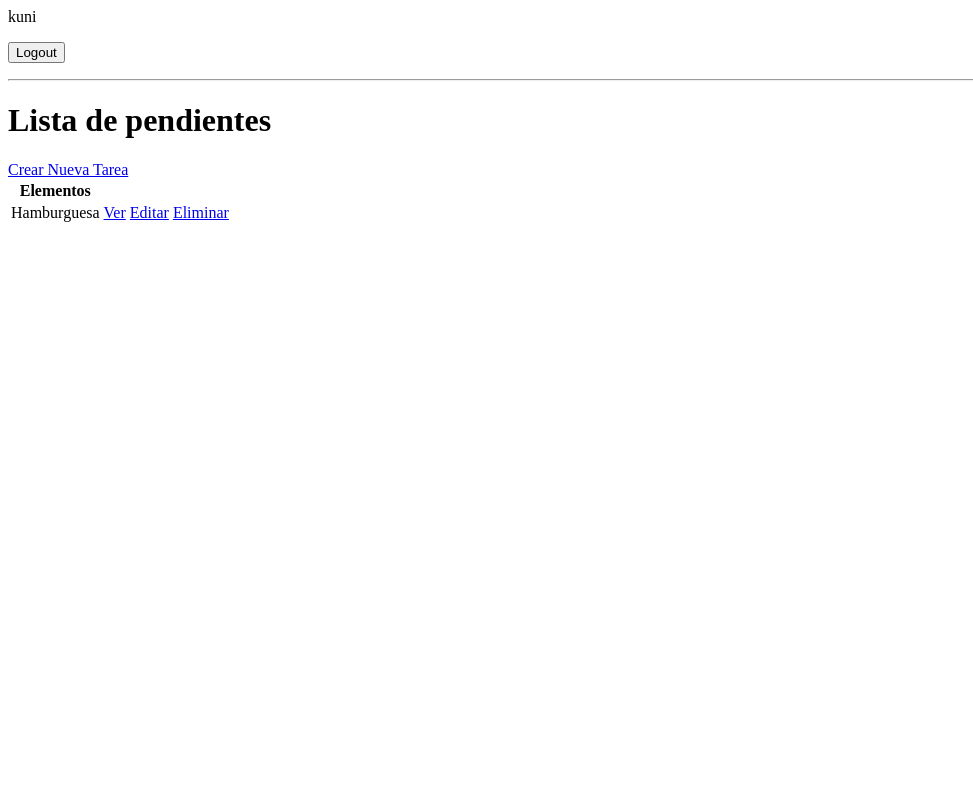
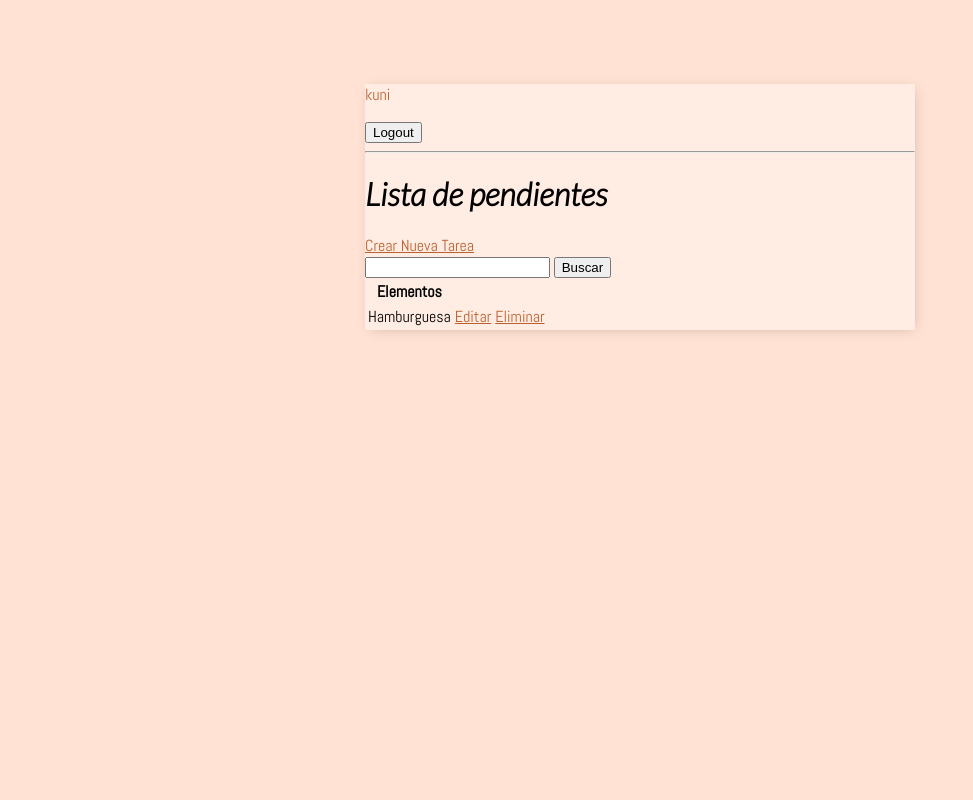
Before and after one commit to SamuelColmanBjj/task-project, a Django app: page / in a window 1280 px wide. Shown: the whole page, without its empty margins (0-973 px from the left). Run offline with Django 5.2, Linux system fonts and the light colour scheme; a user stored in the database is signed in; data comes from the database, SQL or seed files in the repository; both versions use the stored data as it was after the commit.

Commit message:
sixth commit

```diff
--- a/proyecto/base/templates/base/login.html
+++ b/proyecto/base/templates/base/login.html
@@ -1,3 +1,6 @@
+{% extends 'base/principal.html' %}
+{% block content %}
+
 <h1>Ingresar</h1>
 
 <form method="POST">
@@ -7,3 +10,6 @@
 </form>
 
 <p>¿No tienes una cuenta? <a href="{% url 'registro' %}">Registrarse</a></p>
+
+
+{% endblock content %}
--- /dev/null
+++ b/proyecto/base/templates/base/principal.html
@@ -0,0 +1,50 @@
+<!DOCTYPE html>
+<html lang="es">
+<head>
+    <meta charset="utf-8">
+    <title>Lista de Pendientes</title>
+    <link rel="preconnect" href="https://fonts.googleapis.com">
+    <link rel="preconnect" href="https://fonts.gstatic.com" crossorigin>
+    <link href="https://fonts.googleapis.com/css2?family=Abel&family=Bebas+Neue&family=Roboto:ital,wght@0,100;0,300;0,400;0,500;0,700;0,900;1,100;1,300;1,400;1,500;1,700;1,900&display=swap" rel="stylesheet">
+    <link rel="preconnect" href="https://fonts.googleapis.com">
+    <link rel="preconnect" href="https://fonts.gstatic.com" crossorigin>
+    <link href="https://fonts.googleapis.com/css2?family=Lato:ital,wght@1,300&display=swap" rel="stylesheet">
+    <style>
+        body {
+            background-color: #ffe2d3;
+            font-family: "Abel", serif;
+            padding-top: 60px ;
+        }
+
+
+        .container {
+            max-width: 550px;
+            margin: auto;
+            background-color: #ffece2;
+            -webkit-box-shadow: 2px 2px 13px -4px rgba(0,0,0,0.21);
+            box-shadow: 2px 2px 13px -4px rgba(0,0,0,0.21);
+        }
+
+        h1,
+        h2,
+        h3,
+        h4,
+        h5,
+        h6 {
+            font-family: "Lato", sans-serif;
+        }
+
+        a,
+        p{
+            color: #bc6131;
+        }
+    </style>
+</head>
+<body>
+    <div class="container">
+        {% block content %}
+
+        {% endblock content%}
+    </div>
+</body>
+</html>
--- a/proyecto/base/templates/base/registro.html
+++ b/proyecto/base/templates/base/registro.html
@@ -1,3 +1,7 @@
+{% extends 'base/principal.html' %}
+{% block content %}
+
+
 <h1>Registrarse</h1>
 
 <form method="POST">
@@ -7,3 +11,5 @@
 </form>
 
 <p>¿Ya tienes una cuenta? <a href="{% url 'login' %}">Ingresa</a></p>
+
+{% endblock content %}
--- a/proyecto/base/templates/base/tarea_confirm_delete.html
+++ b/proyecto/base/templates/base/tarea_confirm_delete.html
@@ -1,3 +1,7 @@
+{% extends 'base/principal.html' %}
+{% block content %}
+
+
 <a href="{% url 'tareas' %}">Volver</a>
 
 <form method="post">
@@ -5,3 +9,5 @@
     <p>Vas a eliminar esta tarea: "{{tarea}}"</p>
     <input type="submit" value="Confirmar eliminación">
 </form>
+
+{% endblock %}
--- a/proyecto/base/templates/base/tarea_list.html
+++ b/proyecto/base/templates/base/tarea_list.html
@@ -1,3 +1,7 @@
+{% extends 'base/principal.html' %}
+{% block content %}
+
+
 {% if request.user.is_authenticated %}
     <p>{{request.user}}</p>
     <form method="post" action="{% url 'logout' %}">
@@ -12,6 +16,11 @@
 <h1>Lista de pendientes</h1>
 <a href="{% url 'crear-tarea'%}">Crear Nueva Tarea</a>
 
+<form method="get">
+    <input type="text" name="area-buscar" value="{{valor_buscado}}">
+    <input type="submit" value="Buscar">
+</form>
+
 <table>
     <tr>
         <th>Elementos</th>
@@ -23,7 +32,6 @@
 
     <tr>
         <td>{{tarea.titulo}}</td>
-        <td><a href="{% url 'tarea' tarea.id %}">Ver</a></td>
         <td><a href="{% url 'editar-tarea' tarea.id %}">Editar</a></td>
         <td><a href="{% url 'eliminar-tarea' tarea.id %}">Eliminar</a></td>
     </tr>
@@ -35,3 +43,6 @@
 
 
 </table>
+
+
+{% endblock content%}
--- a/proyecto/base/views.py
+++ b/proyecto/base/views.py
@@ -43,6 +43,11 @@ class ListaPendientes(LoginRequiredMixin, ListView):
         context = super().get_context_data(**kwarg)
         context['tareas'] = context['tareas'].filter(usuario=self.request.user)
         context['count'] = context['tareas'].filter(completo=False).count()
+
+        valor_buscado = self.request.GET.get('area-buscar') or ''
+        if valor_buscado:
+            context['tareas'] = context['tareas'].filter(titulo__icontains=valor_buscado)
+        context['valor_buscado'] = valor_buscado
         return context
 
 
```
Also changed, not shown: proyecto/base/templates/base/tarea_form.html (+7 -0 lines), proyecto/db.sqlite3.
